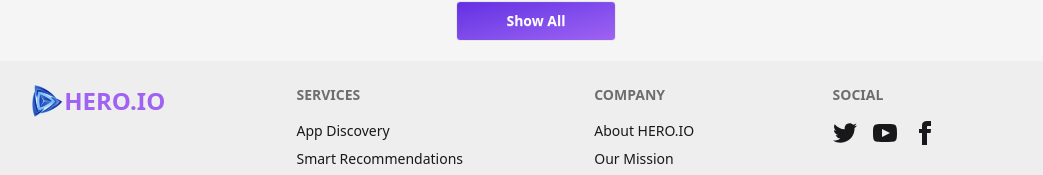
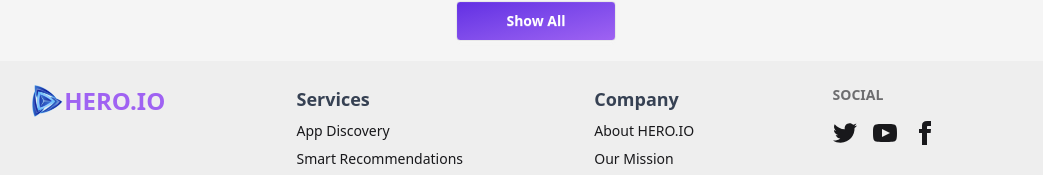
Before and after one commit to SojibMir27/hero-app, a React (Vite) app: page / in a window 1280 px wide. Shown: the part 1570-1745 px from the top of the page, without its empty margins (104-1147 px from the left). Built offline with nearby package versions, Linux system fonts and the light colour scheme.

Commit message:
added footer section some updated

```diff
--- a/src/components/Footer.jsx
+++ b/src/components/Footer.jsx
@@ -15,7 +15,7 @@ const Footer = () => {
           </nav>
 
           <nav>
-            <h6 className="footer-title">Services</h6>
+            <h6 className="font-bold text-lg text-gray-700">Services</h6>
             <a className="link link-hover">App Discovery</a>
             <a className="link link-hover">Smart Recommendations</a>
             <a className="link link-hover">Instant Install</a>
@@ -23,7 +23,7 @@ const Footer = () => {
           </nav>
 
           <nav>
-            <h6 className="footer-title">Company</h6>
+            <h6 className="font-bold text-lg text-gray-700">Company</h6>
             <a className="link link-hover">About HERO.IO</a>
             <a className="link link-hover">Our Mission</a>
             <a className="link link-hover">Careers</a>
```
